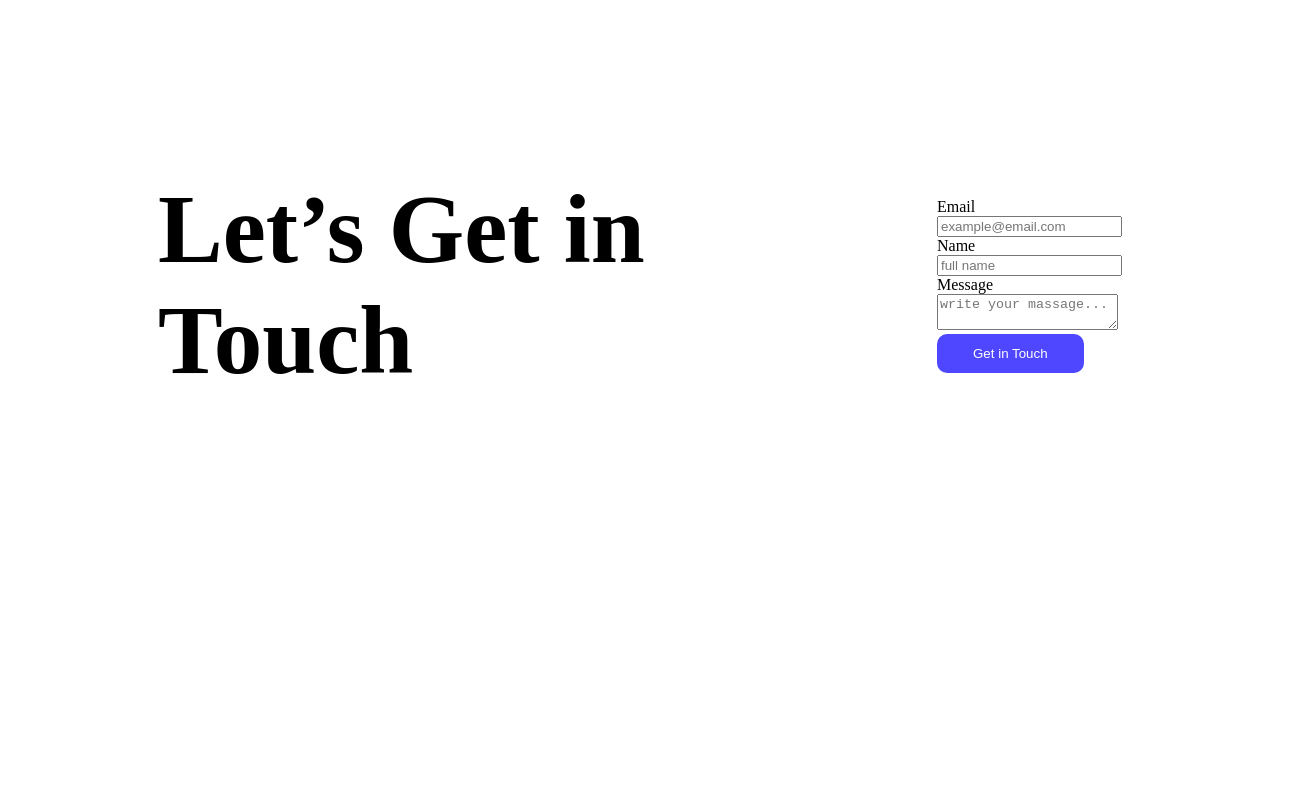
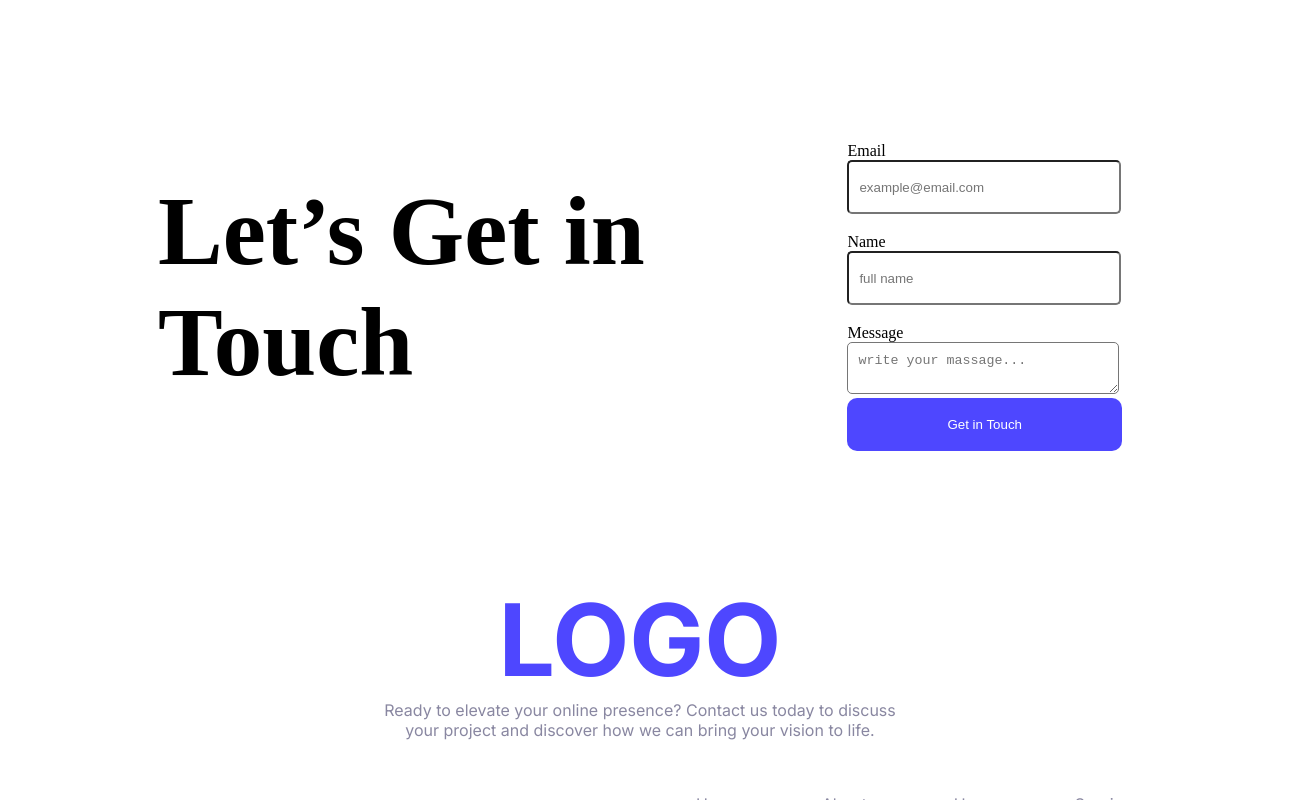
Before and after one commit to Ahanafliman/first-assignment, a plain HTML site: page index.html in a window 1280 px wide. Shown: the part 2000-2800 px from the top of the page, 1308 px wide, since content can reach past the window. Before the commit the page ends 2577 px from the top, so only its background shows below. Drawn offline with Linux system fonts and the light colour scheme.

Commit message:
add footer

```diff
--- a/index.html
+++ b/index.html
@@ -49,22 +49,32 @@
   </div>
   <section>
     <h1> Let’s Get in <br>Touch</h1>
-    <form >
-        <div class="form-list"><label for="Email">Email</label> </div>
-        <div class="form-list"></div><input type="email" id="email" placeholder="example@email.com"> </div>
-        <div class="form-list"><label for="name">Name</label> </div>
-        <div class="form-list"></div><input type="text" id="name" placeholder="full name"> </div>
-       <div class="form-list"> <label for="massage">Message</label></div>
-       <div class="form-list"></div> <textarea id="message" placeholder="write your massage..."></textarea> </div>
-       <div><button class="btn1">Get in Touch</button> </div>
+    <form>
+        <label for="Email">Email</label>
+        <input type="email" id="email" placeholder="example@email.com">
+       <label for="name">Name</label>
+      <input type="text" id="name" placeholder="full name">
+       <label for="massage">Message</label>
+       <textarea id="message" placeholder="write your massage..."></textarea>
+       <div> <button class="btn2">Get in Touch</button></div>
+    </form>
 
-    </form>
   </section>
 
     </main>
     <footer>
-
-
+      <div class="fname">LOGO</div>
+      <div class="fdescription">
+        Ready to elevate your online presence? Contact us today to discuss <br> your project and discover how we can bring your vision to life.
+      </div>
+      <div>
+        <ul class="option">
+          <li>Home</li>
+          <li>About</li>
+          <li>How it works</li>
+          <li>Services</li>
+        </ul>
+      </div>
     </footer>
 </body>
 </html>
--- a/styles/styles.css
+++ b/styles/styles.css
@@ -1,18 +1,18 @@
-.raleway-normal {
-  font-family: "Raleway", sans-serif;
-  font-optical-sizing: auto;
-  font-style: normal;
-}
+
 
 .bg{
     background-image: url(../B12A01-landing-launchpad/Assets/Hero-bg.png);
     background-repeat: none;
+
 }
 
 .title {
     color: #4E47FF;
     font-size: 34px;
     font-weight: bolder;
+    font-family: "Inter", sans-serif;
+    font-optical-sizing: auto;
+    font-style: normal;
 
 }
 
@@ -32,6 +32,10 @@ nav{
     border-radius: 10px;
     border: none;
 
+
+}
+.btn1:hover{
+    background-color: burlywood;
 }
 
 .banner {
@@ -118,6 +122,80 @@ section h1 {
     font-weight: bold;
 
 }
-.form-list {
+.fname {
+    color: #4E47FF;
+    font-size: 100px;
+    font-weight: bolder;
+    font-family: "Inter", sans-serif;
+    font-optical-sizing: auto;
+    font-style: normal;
+    text-align: center;
 
 }
+.fdescription {
+    color: #8987A1;
+    font-size: 16px;
+    text-align: center;
+
+    font-family: "Inter", sans-serif;
+    font-optical-sizing: auto;
+    font-style: normal;
+}
+.option{
+    font-family: "Inter", sans-serif;
+    font-optical-sizing: auto;
+    font-style: normal;
+    text-decoration: none;
+    text-align: center;
+    display: flex;
+}
+
+li {
+    list-style: none;
+    margin: 38px;
+    text-align: center;
+    color: #8987A1;
+    font-size: 16px;
+}
+ul {
+    gap: 5px;
+    text-align: center;
+    padding: 0px 650px;
+
+}
+
+form label{
+    display:block;
+    display: flex;
+    margin-top: 19px;
+    border-radius: 10px;
+}
+
+form input{
+    height: 30px;
+    width: 250px;
+    gap: 10px;
+    border-radius: 5px;
+    padding: 10px 10px;
+}
+
+form textarea{
+    height: 30px;
+    width: 250px;
+    gap: 10px;
+    border-radius: 5px;
+    padding: 10px 10px;
+}
+
+.btn2{
+    background-color: #4E47FF;
+    color: #FFFFFF;
+    gap: 10px 10px;
+    padding: 19px 100px;
+    border-radius: 10px;
+    border: none;
+}
+
+.btn2:hover{
+    background-color: burlywood;
+}
```
